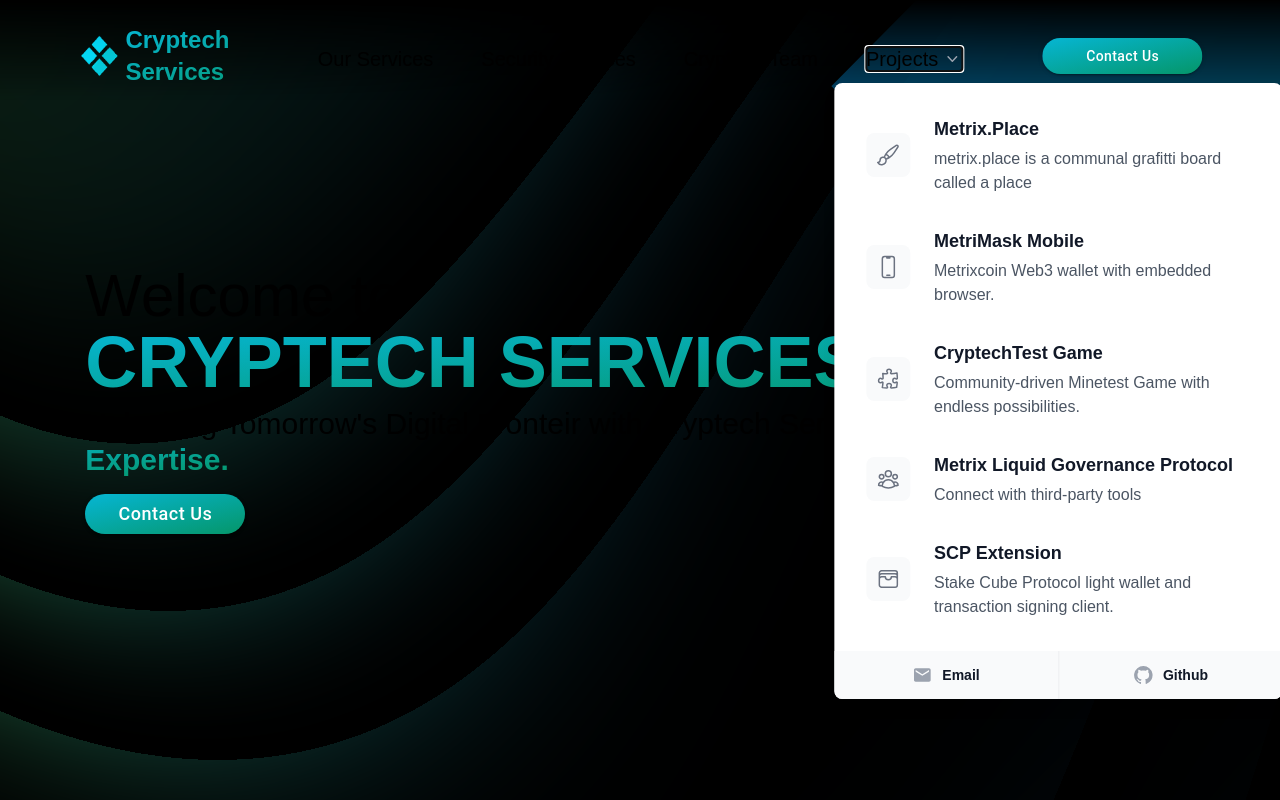
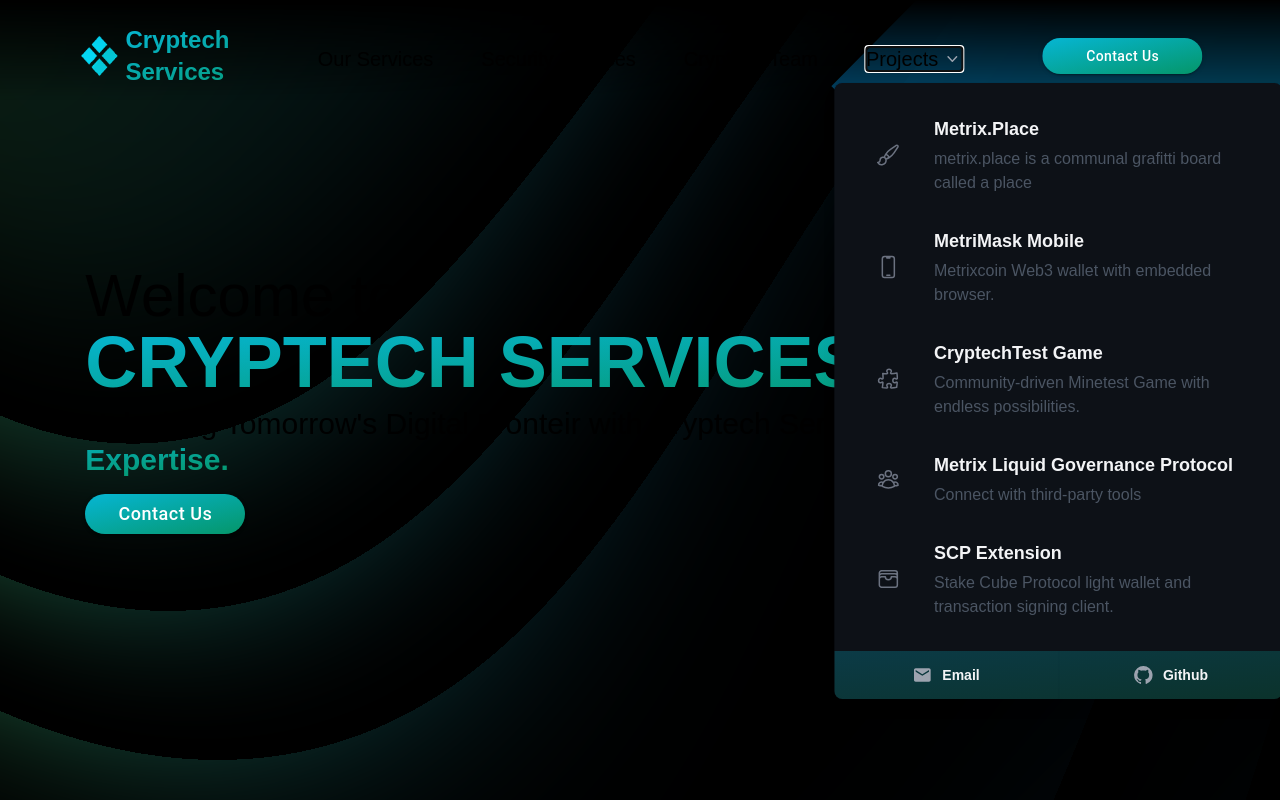
Before and after one commit to ercknard/ct, a Next.js app: page / in a window 1280 px wide. Both pictures are taken after a click on the button "Projects". Shown: the top 800 px of the page. Built offline with nearby package versions, Linux system fonts and the light colour scheme; a web font is replaced by a local one.

Commit message:
Update Navigation.tsx

```diff
--- a/src/layout/Navigation.tsx
+++ b/src/layout/Navigation.tsx
@@ -131,14 +131,14 @@
               leaveFrom="opacity-100 translate-y-0"
               leaveTo="opacity-0 translate-y-1"
             >
-              <Popover.Panel className="absolute -left-8 top-full mt-3 w-screen max-w-md overflow-hidden rounded-lg bg-white shadow-lg ring-1 ring-gray-900/5">
+              <Popover.Panel className="absolute -left-8 top-full mt-3 w-screen max-w-md overflow-hidden rounded-lg bg-[#0d1117] shadow-lg ring-1 ring-gray-900/5">
                 <div className="p-4">
                   {projects.map((item) => (
                     <div
                       key={item.name}
-                      className="group relative flex items-center gap-x-6 rounded-lg p-4 text-sm leading-6 hover:bg-gray-200"
+                      className="group relative flex items-center gap-x-6 rounded-lg p-4 text-sm leading-6 hover:bg-[#111827]"
                     >
-                      <div className="flex h-11 w-11 flex-none items-center justify-center rounded-lg bg-gray-50 group-hover:bg-white">
+                      <div className="flex h-11 w-11 flex-none items-center justify-center rounded-lg bg-bg-[#111827] group-hover:bg-white">
                         <item.icon
                           className="h-6 w-6 text-gray-500 group-hover:text-cyan-500"
                           aria-hidden="true"
@@ -147,7 +147,7 @@
                       <div className="flex-auto">
                         <a
                           href={item.href}
-                          className="block font-semibold text-lg text-gray-900"
+                          className="block font-semibold text-lg text-gray-100"
                         >
                           {item.name}
                           <span className="absolute inset-0" />
@@ -159,12 +159,12 @@
                     </div>
                   ))}
                 </div>
-                <div className="grid grid-cols-2 divide-x divide-gray-900/5 bg-gray-50">
+                <div className="grid grid-cols-2 divide-x divide-gray-900/5 bg-gradient-to-br from-cyan-500/25 to-emerald-600/25">
                   {callsToAction.map((item) => (
                     <a
                       key={item.name}
                       href={item.href}
-                      className="flex items-center justify-center gap-x-2.5 p-3 text-sm font-semibold leading-6 text-gray-900 hover:bg-gray-100"
+                      className="flex items-center justify-center gap-x-2.5 p-3 text-sm font-semibold leading-6 text-gray-100 hover:bg-[#111827]"
                     >
                       <item.icon
                         className="h-5 w-5 flex-none text-gray-400"
```
